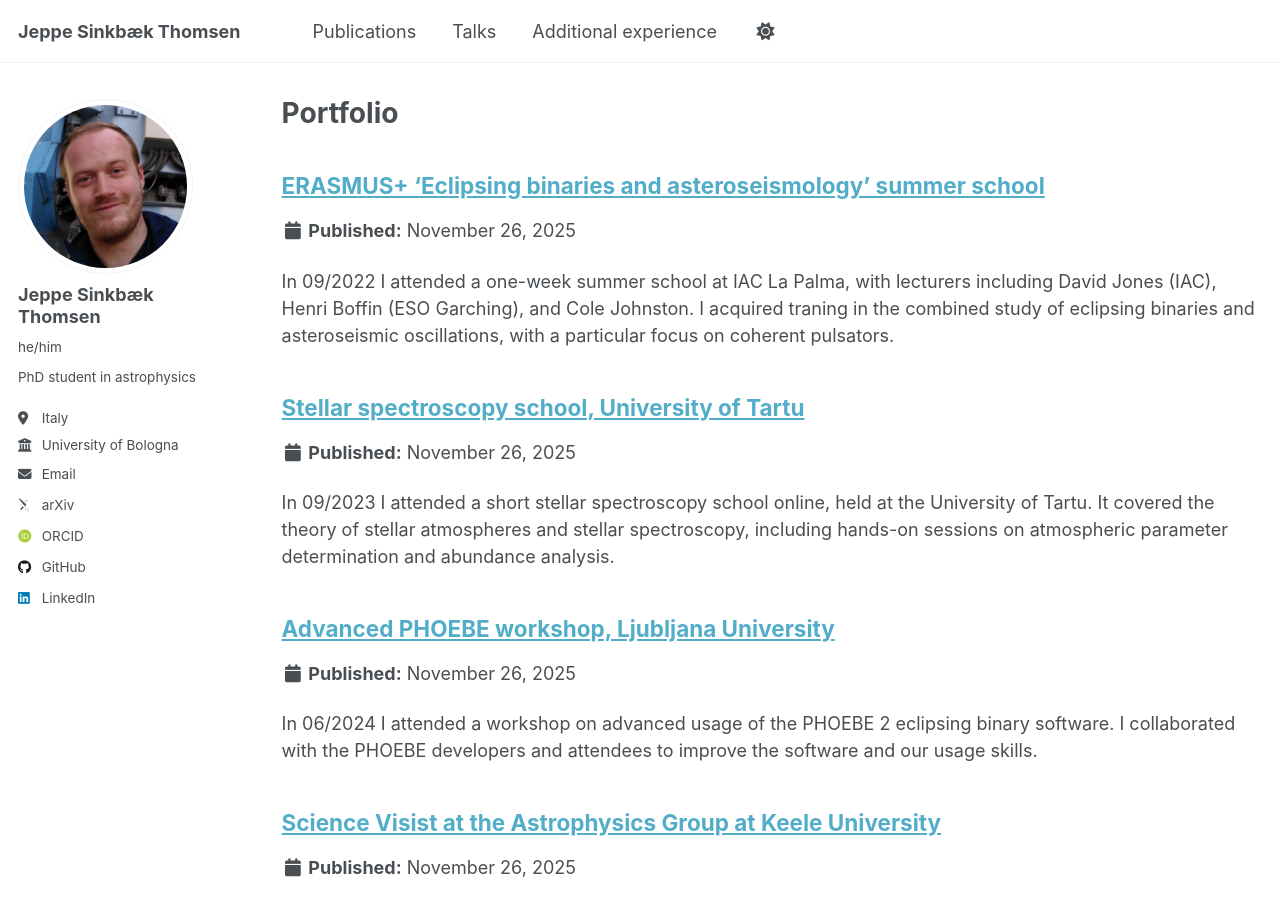
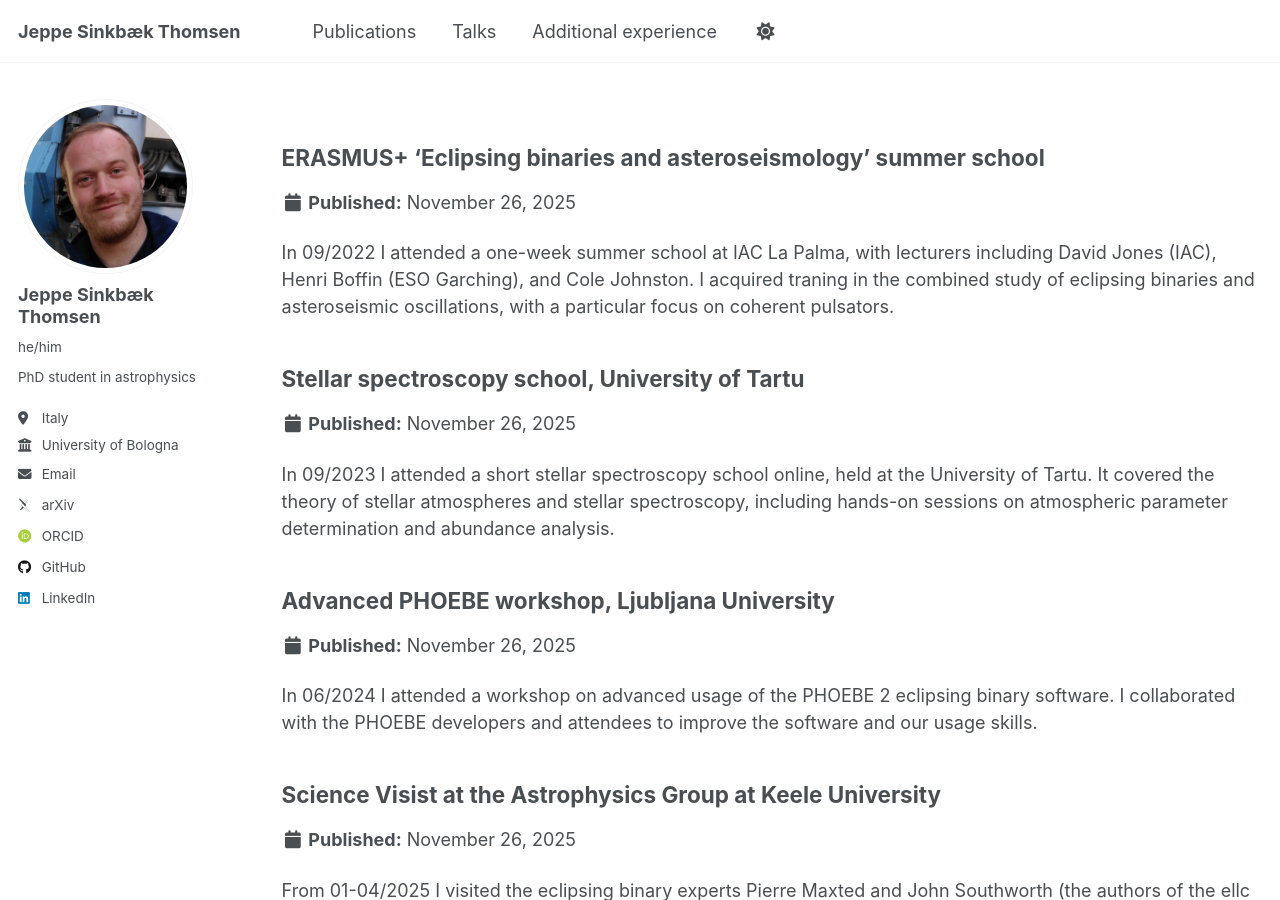
Before and after one commit to jsinkbaek/jsinkbaek.github.io, a Jekyll site: the page built from _pages/portfolio.html, in a window 1280 px wide and 900 px high. Built offline with Jekyll 4.4.1, drawn with Linux system fonts in a browser that asks for light colours; some web fonts are replaced; a script that is not in the unit is left out.

Commit message:
Update portfolio.html

```diff
--- a/_pages/portfolio.html
+++ b/_pages/portfolio.html
@@ -1,6 +1,6 @@
 ---
 layout: archive
-title: "Portfolio"
+title: ""
 permalink: /portfolio/
 author_profile: true
 ---
@@ -9,5 +9,5 @@ author_profile: true
 
 
 {% for post in site.portfolio %}
-  {% include archive-single.html %}
+  {% include archive-single-portfolio.html %}
 {% endfor %}
```
